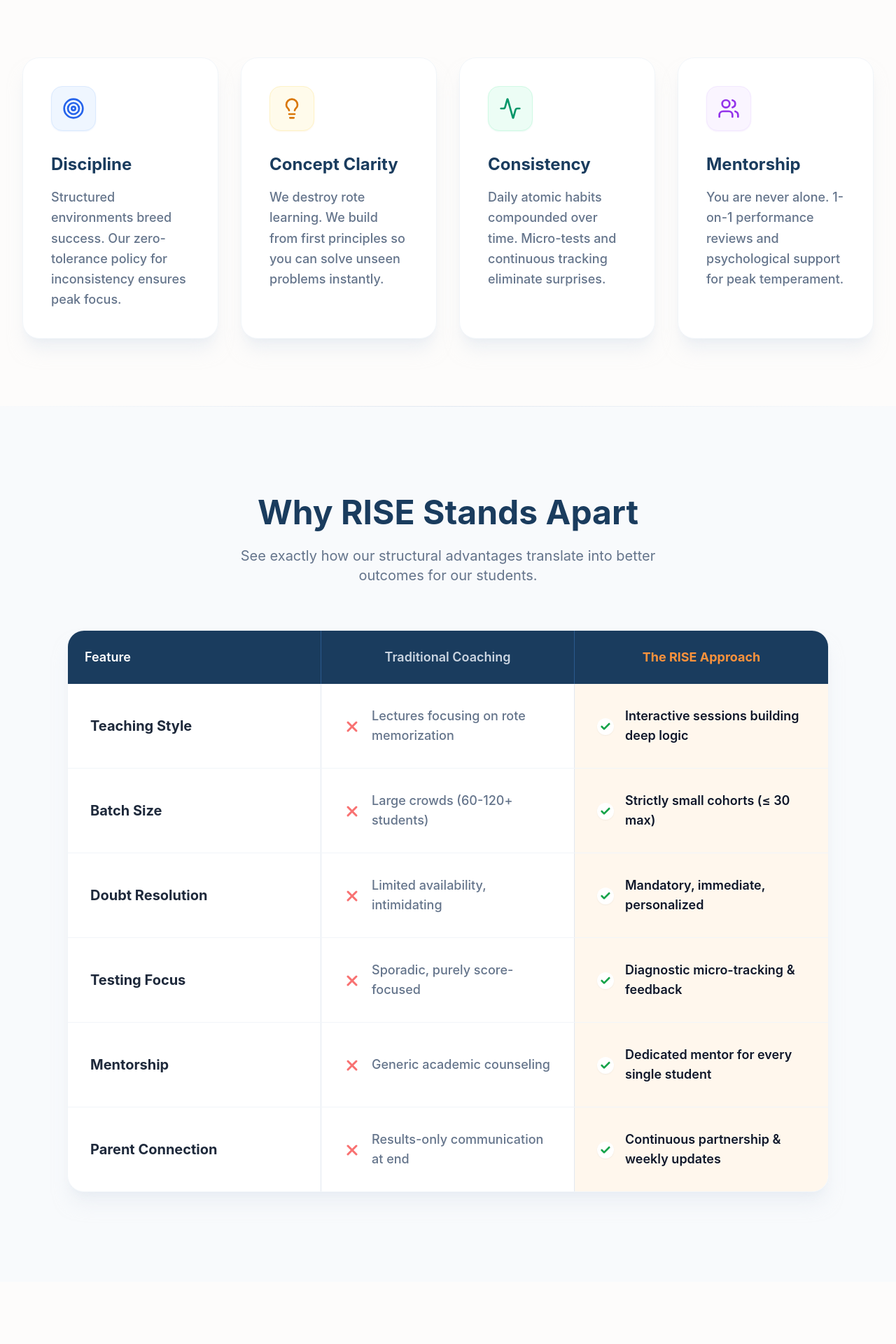
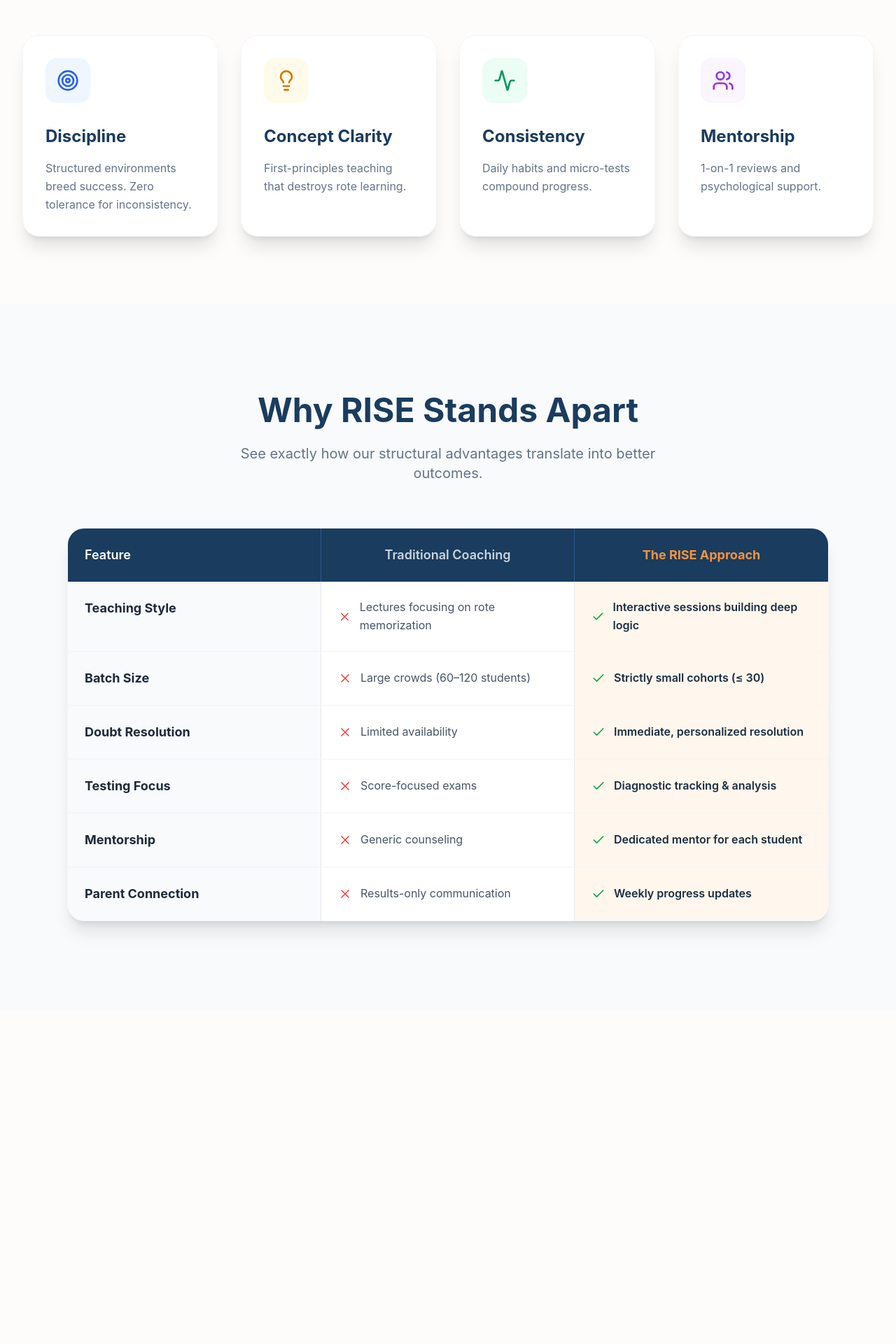
Before and after one commit to aali2k7/Rise, a Next.js app: page /approach in a window 1280 px wide. Shown: the part 660-2580 px from the top of the page at 70% size. Built offline with nearby package versions, Linux system fonts and the light colour scheme.

Commit message:
Mobile Ui tweaks V2

```diff
--- a/app/approach/page.tsx
+++ b/app/approach/page.tsx
@@ -8,7 +8,8 @@
 
 export const metadata: Metadata = {
   title: "Teaching Approach | RISE",
-  description: "Discover our unique teaching methodology built on discipline, concept clarity, consistency, and mentorship.",
+  description:
+    "Discover our unique teaching methodology built on discipline, concept clarity, consistency, and mentorship.",
   alternates: {
     canonical: "/approach",
   },
@@ -18,15 +19,16 @@
   return (
     <div className="min-h-screen bg-[#FDFCFB] overflow-hidden">
 
-      {/* 1. HERO SECTION */}
+      {/* HERO */}
       <section className="relative pt-32 pb-20 lg:pt-48 lg:pb-32 overflow-hidden">
-        {/* Background Decorative Elements */}
+
         <div className="absolute top-0 left-0 w-full h-full overflow-hidden -z-10">
-          <div className="absolute -top-[10%] -right-[5%] w-[40%] h-[50%] rounded-full bg-orange-100/50 blur-3xl opacity-70" />
-          <div className="absolute top-[20%] -left-[10%] w-[30%] h-[40%] rounded-full bg-blue-100/50 blur-3xl opacity-60" />
+          <div className="absolute -top-[10%] -right-[5%] w-[40%] h-[50%] rounded-full bg-orange-100 blur-3xl opacity-70" />
+          <div className="absolute top-[20%] -left-[10%] w-[30%] h-[40%] rounded-full bg-blue-100 blur-3xl opacity-60" />
         </div>
 
         <div className="max-w-5xl mx-auto px-6 text-center relative z-10">
+
           <div className="inline-flex items-center gap-2 px-4 py-2 rounded-full bg-white border border-slate-200 shadow-sm text-orange-600 font-bold text-sm mb-8 scroll-reveal">
             <span className="relative flex h-2.5 w-2.5">
               <span className="animate-ping absolute inline-flex h-full w-full rounded-full bg-orange-400 opacity-75"></span>
@@ -35,176 +37,175 @@
             The RISE Methodology
           </div>
 
-          <h1 className="text-4xl sm:text-6xl lg:text-7xl font-extrabold text-[#1A3C5E] tracking-tight mb-8 scroll-reveal" style={{ transitionDelay: '100ms' }}>
-            Not Just Teaching.<br className="hidden sm:block" />
+          <h1 className="text-4xl sm:text-6xl lg:text-7xl font-extrabold text-[#1A3C5E] tracking-tight mb-8 scroll-reveal">
+            Not Just Teaching.
+            <br className="hidden sm:block" />
             <span className="text-transparent bg-clip-text bg-gradient-to-r from-orange-500 to-amber-500">
               Cognitive Engineering.
             </span>
           </h1>
 
-          <p className="text-lg sm:text-2xl text-slate-600 max-w-3xl mx-auto leading-relaxed scroll-reveal font-medium" style={{ transitionDelay: '200ms' }}>
-            A rigorous, battle-tested ecosystem built on <strong className="text-slate-800">discipline</strong>, <strong className="text-slate-800">concept clarity</strong>, <strong className="text-slate-800">consistency</strong>, and <strong className="text-slate-800">mentorship</strong>. We don&apos;t just prepare you for exams; we rewire how you think.
+          <p className="text-lg sm:text-2xl text-slate-600 max-w-3xl mx-auto leading-relaxed scroll-reveal font-medium">
+            A rigorous ecosystem built on <strong className="text-slate-800">discipline</strong>,
+            <strong className="text-slate-800"> concept clarity</strong>,
+            <strong className="text-slate-800"> consistency</strong>, and
+            <strong className="text-slate-800"> mentorship</strong>.
           </p>
         </div>
       </section>
 
-      {/* 2. CORE PILLARS OVERLAP */}
+      {/* PILLARS */}
       <section className="relative z-20 pb-24">
         <div className="max-w-7xl mx-auto px-6 lg:px-8">
           <div className="grid grid-cols-1 md:grid-cols-2 lg:grid-cols-4 gap-6 lg:gap-8">
+
             <PillarCard
-              delay="0"
               icon={Target}
               title="Discipline"
-              desc="Structured environments breed success. Our zero-tolerance policy for inconsistency ensures peak focus."
+              desc="Structured environments breed success. Zero tolerance for inconsistency."
               color="blue"
             />
+
             <PillarCard
-              delay="100ms"
               icon={Lightbulb}
               title="Concept Clarity"
-              desc="We destroy rote learning. We build from first principles so you can solve unseen problems instantly."
+              desc="First-principles teaching that destroys rote learning."
               color="amber"
             />
+
             <PillarCard
-              delay="200ms"
               icon={Activity}
               title="Consistency"
-              desc="Daily atomic habits compounded over time. Micro-tests and continuous tracking eliminate surprises."
+              desc="Daily habits and micro-tests compound progress."
               color="emerald"
             />
+
             <PillarCard
-              delay="300ms"
               icon={Users}
               title="Mentorship"
-              desc="You are never alone. 1-on-1 performance reviews and psychological support for peak temperament."
+              desc="1-on-1 reviews and psychological support."
               color="purple"
             />
+
           </div>
         </div>
       </section>
 
-      {/* 3. COMPARISON SECTION */}
+      {/* COMPARISON */}
       <section className="py-24 lg:py-32 bg-slate-50 relative">
-        <div className="absolute top-0 left-0 w-full h-px bg-gradient-to-r from-transparent via-slate-200 to-transparent" />
 
         <div className="max-w-6xl mx-auto px-6 lg:px-8">
+
           <div className="text-center mb-16 scroll-reveal">
-            <h2 className="text-3xl md:text-5xl font-bold text-[#1A3C5E] mb-6">Why RISE Stands Apart</h2>
-            <p className="text-lg md:text-xl text-slate-500 max-w-2xl mx-auto">See exactly how our structural advantages translate into better outcomes for our students.</p>
+            <h2 className="text-3xl md:text-5xl font-bold text-[#1A3C5E] mb-6">
+              Why RISE Stands Apart
+            </h2>
+            <p className="text-lg md:text-xl text-slate-500 max-w-2xl mx-auto">
+              See exactly how our structural advantages translate into better outcomes.
+            </p>
           </div>
 
-          <div className="bg-white rounded-3xl shadow-xl shadow-slate-200/50 border border-slate-100 overflow-hidden scroll-reveal">
-            {/* Table Header */}
-            <div className="grid grid-cols-1 lg:grid-cols-3 bg-[#1A3C5E] text-white hidden lg:grid">
-              <div className="p-6 font-semibold text-lg border-r border-[#2A5A8E]">Feature</div>
-              <div className="p-6 font-semibold text-lg text-center border-r border-[#2A5A8E] text-slate-300">Traditional Coaching</div>
-              <div className="p-6 font-bold text-lg text-center text-orange-400">The RISE Approach</div>
+          <div className="bg-white rounded-3xl shadow-xl border border-slate-100 overflow-hidden">
+
+            <div className="grid grid-cols-3 bg-[#1A3C5E] text-white hidden lg:grid">
+              <div className="p-6 font-semibold text-lg border-r border-[#2A5A8E]">
+                Feature
+              </div>
+              <div className="p-6 font-semibold text-lg text-center border-r border-[#2A5A8E] text-slate-300">
+                Traditional Coaching
+              </div>
+              <div className="p-6 font-bold text-lg text-center text-orange-400">
+                The RISE Approach
+              </div>
             </div>
 
-            {/* Table Body */}
             <div className="divide-y divide-slate-100">
+
               <ComparisonRow
                 feature="Teaching Style"
                 traditional="Lectures focusing on rote memorization"
                 rise="Interactive sessions building deep logic"
               />
+
               <ComparisonRow
                 feature="Batch Size"
-                traditional="Large crowds (60-120+ students)"
-                rise="Strictly small cohorts (≤ 30 max)"
+                traditional="Large crowds (60–120 students)"
+                rise="Strictly small cohorts (≤ 30)"
               />
+
               <ComparisonRow
                 feature="Doubt Resolution"
-                traditional="Limited availability, intimidating"
-                rise="Mandatory, immediate, personalized"
+                traditional="Limited availability"
+                rise="Immediate, personalized resolution"
               />
+
               <ComparisonRow
                 feature="Testing Focus"
-                traditional="Sporadic, purely score-focused"
-                rise="Diagnostic micro-tracking & feedback"
+                traditional="Score-focused exams"
+                rise="Diagnostic tracking & analysis"
               />
+
               <ComparisonRow
                 feature="Mentorship"
-                traditional="Generic academic counseling"
-                rise="Dedicated mentor for every single student"
+                traditional="Generic counseling"
+                rise="Dedicated mentor for each student"
               />
+
               <ComparisonRow
                 feature="Parent Connection"
-                traditional="Results-only communication at end"
-                rise="Continuous partnership & weekly updates"
+                traditional="Results-only communication"
+                rise="Weekly progress updates"
               />
+
             </div>
           </div>
         </div>
       </section>
 
-      {/* 4. PROCESS FLOW */}
-      <section className="py-24 lg:py-32 relative overflow-hidden">
+      {/* PROCESS */}
+      <section className="py-24 lg:py-32">
+
         <div className="max-w-7xl mx-auto px-6 lg:px-8">
-          <div className="text-center mb-24 scroll-reveal">
-            <h2 className="text-3xl md:text-5xl font-bold text-[#1A3C5E] mb-6">The Path to Mastery</h2>
-            <p className="text-lg md:text-xl text-slate-500 max-w-2xl mx-auto">A systematic, scientifically designed pipeline that transforms potential into top-tier ranks.</p>
+
+          <div className="text-center mb-24">
+            <h2 className="text-3xl md:text-5xl font-bold text-[#1A3C5E] mb-6">
+              The Path to Mastery
+            </h2>
           </div>
 
-          <div className="relative">
-            {/* Connecting Line (Desktop) */}
-            <div className="hidden lg:block absolute top-[48px] left-[10%] right-[10%] h-[3px] bg-gradient-to-r from-slate-100 via-orange-300 to-slate-100 -z-10" />
+          <div className="grid grid-cols-1 md:grid-cols-2 lg:grid-cols-5 gap-12">
 
-            <div className="grid grid-cols-1 md:grid-cols-2 lg:grid-cols-5 gap-12 lg:gap-6 relative z-10">
-              <ProcessStep
-                num="01"
-                icon={Focus}
-                title="Establish"
-                desc="Core baseline assessment & target setting."
-                delay="0ms"
-              />
-              <ProcessStep
-                num="02"
-                icon={BookOpen}
-                title="Absorb"
-                desc="Immersive concept acquisition from experts."
-                delay="100ms"
-              />
-              <ProcessStep
-                num="03"
-                icon={Brain}
-                title="Apply"
-                desc="Rigorous, graded problem-solving drills."
-                delay="200ms"
-              />
-              <ProcessStep
-                num="04"
-                icon={TrendingUp}
-                title="Diagnose"
-                desc="High-frequency testing with analysis."
-                delay="300ms"
-              />
-              <ProcessStep
-                num="05"
-                icon={Award}
-                title="Conquer"
-                desc="Iterative refinement leading to peak ranks."
-                delay="400ms"
-              />
-            </div>
+            <ProcessStep num="01" icon={Focus} title="Establish" desc="Baseline assessment." />
+            <ProcessStep num="02" icon={BookOpen} title="Absorb" desc="Concept acquisition." />
+            <ProcessStep num="03" icon={Brain} title="Apply" desc="Rigorous problem solving." />
+            <ProcessStep num="04" icon={TrendingUp} title="Diagnose" desc="Testing & analytics." />
+            <ProcessStep num="05" icon={Award} title="Conquer" desc="Rank optimization." />
+
           </div>
         </div>
       </section>
 
-      {/* CTA SECTION */}
-      <section className="py-24 lg:py-32 bg-[#1A3C5E] relative overflow-hidden">
-        <div className="absolute inset-0 bg-[url('/grid-pattern.svg')] opacity-10"></div>
-        <div className="absolute -top-[50%] -right-[10%] w-[50%] h-[100%] rounded-full bg-orange-500/10 blur-[100px]" />
+      {/* CTA */}
+      <section className="py-24 lg:py-32 bg-[#1A3C5E]">
 
-        <div className="max-w-5xl mx-auto px-6 text-center relative z-10 scroll-reveal">
-          <h2 className="text-4xl md:text-6xl font-bold text-white mb-8">Experience the RISE Difference</h2>
+        <div className="max-w-5xl mx-auto px-6 text-center">
+
+          <h2 className="text-4xl md:text-6xl font-bold text-white mb-8">
+            Experience the RISE Difference
+          </h2>
+
           <p className="text-slate-300 text-xl font-medium mb-12 max-w-3xl mx-auto">
-            Stop gambling with your future. Join the system that consistently architects top ranks in JEE and NEET.
+            Stop gambling with your future. Join the system that architects top ranks.
           </p>
-          <a href="/enquire" className="inline-flex items-center justify-center gap-3 bg-gradient-to-r from-orange-500 to-orange-600 hover:from-orange-400 hover:to-orange-500 text-white px-10 py-5 rounded-2xl font-bold text-lg transition-all hover:scale-105 shadow-[0_0_40px_rgba(249,115,22,0.4)]">
-            Book a Free Counseling Session <ArrowRight className="w-6 h-6" />
+
+          <a
+            href="/enquire"
+            className="inline-flex items-center gap-3 bg-gradient-to-r from-orange-500 to-orange-600 text-white px-10 py-5 rounded-2xl font-bold text-lg transition-all hover:scale-105"
+          >
+            Book a Free Counseling Session
+            <ArrowRight className="w-6 h-6" />
           </a>
+
         </div>
       </section>
 
@@ -212,65 +213,80 @@
   );
 }
 
-// --- SUB-COMPONENTS ---
+/* COMPONENTS */
 
-function PillarCard({ icon: Icon, title, desc, color, delay }: any) {
+function PillarCard({ icon: Icon, title, desc, color }: any) {
+
   const colorMap: any = {
-    blue: "bg-blue-50 text-blue-600 border-blue-100 shadow-blue-500/10",
-    amber: "bg-amber-50 text-amber-600 border-amber-100 shadow-amber-500/10",
-    emerald: "bg-emerald-50 text-emerald-600 border-emerald-100 shadow-emerald-500/10",
-    purple: "bg-purple-50 text-purple-600 border-purple-100 shadow-purple-500/10"
+    blue: "bg-blue-50 text-blue-600",
+    amber: "bg-amber-50 text-amber-600",
+    emerald: "bg-emerald-50 text-emerald-600",
+    purple: "bg-purple-50 text-purple-600",
   };
 
   return (
-    <div
-      className="group bg-white p-8 lg:p-10 rounded-3xl border border-slate-100 shadow-xl shadow-slate-200/50 hover:shadow-2xl hover:shadow-slate-200 hover:-translate-y-2 transition-all duration-300 scroll-reveal"
-      style={{ transitionDelay: delay }}
-    >
-      <div className={`w-16 h-16 rounded-2xl flex items-center justify-center mb-8 shadow-sm border ${colorMap[color]}`}>
-        <Icon strokeWidth={2} className="w-8 h-8" />
+    <div className="group bg-white p-8 rounded-3xl border border-slate-100 shadow-xl hover:-translate-y-2 transition">
+
+      <div className={`w-16 h-16 rounded-2xl flex items-center justify-center mb-8 ${colorMap[color]}`}>
+        <Icon className="w-8 h-8" />
       </div>
-      <h3 className="text-2xl font-bold text-[#1A3C5E] mb-4 group-hover:text-orange-500 transition-colors">
+
+      <h3 className="text-2xl font-bold text-[#1A3C5E] mb-4">
         {title}
       </h3>
-      <p className="text-slate-500 leading-relaxed font-medium text-lg">
+
+      <p className="text-slate-500 leading-relaxed">
         {desc}
       </p>
+
     </div>
   );
 }
 
 function ComparisonRow({ feature, traditional, rise }: any) {
   return (
-    <div className="grid grid-cols-1 lg:grid-cols-3 hover:bg-slate-50 transition-colors">
-      <div className="p-5 lg:p-8 font-bold text-lg lg:text-xl text-slate-800 border-b lg:border-b-0 lg:border-r border-slate-200 flex items-center bg-slate-50/50 lg:bg-transparent group-hover:bg-white transition-colors">
+    <div className="grid grid-cols-1 lg:grid-cols-3 hover:bg-slate-50 transition">
+
+      <div className="p-6 font-bold text-lg text-slate-800 border-r border-slate-200 bg-slate-50">
         {feature}
       </div>
-      <div className="p-5 lg:p-8 border-b lg:border-b-0 lg:border-r border-slate-200 flex items-center gap-3 lg:gap-4">
-        <X className="w-5 h-5 lg:w-6 lg:h-6 text-red-400 shrink-0 mt-0.5" strokeWidth={3} />
-        <span className="font-medium text-sm lg:text-lg text-slate-500">{traditional}</span>
+
+      <div className="p-6 border-r border-slate-200 flex items-center gap-3">
+        <X className="w-5 h-5 text-red-500" />
+        <span className="text-slate-600">{traditional}</span>
       </div>
-      <div className="p-5 lg:p-8 font-semibold bg-orange-50/50 lg:bg-orange-50 flex items-center gap-3 lg:gap-4">
-        <Check className="w-5 h-5 lg:w-6 lg:h-6 text-green-600 shrink-0 mt-0.5 shadow-sm rounded-full bg-white p-1" strokeWidth={4} />
-        <span className="text-sm lg:text-lg text-slate-900">{rise}</span>
+
+      <div className="p-6 bg-orange-50 flex items-center gap-3 font-semibold">
+        <Check className="w-5 h-5 text-green-600" />
+        <span>{rise}</span>
       </div>
+
     </div>
   );
 }
 
-function ProcessStep({ num, icon: Icon, title, desc, delay }: any) {
+function ProcessStep({ num, icon: Icon, title, desc }: any) {
   return (
-    <div className="flex flex-col items-center text-center scroll-reveal relative group" style={{ transitionDelay: delay }}>
-      {/* Icon Circle */}
-      <div className="w-24 h-24 lg:w-28 lg:h-28 rounded-full bg-white border border-slate-200 shadow-xl shadow-slate-200/50 flex flex-col items-center justify-center mb-6 relative z-10 group-hover:-translate-y-2 transition-transform duration-300">
-        <div className="absolute -top-2 -right-2 bg-[#1A3C5E] text-white text-sm font-bold px-3 py-1 rounded-xl shadow-sm border border-[#2A5A8E]">
+    <div className="flex flex-col items-center text-center">
+
+      <div className="w-24 h-24 rounded-full bg-white border shadow flex items-center justify-center mb-6 relative">
+
+        <div className="absolute -top-2 -right-2 bg-[#1A3C5E] text-white text-sm font-bold px-3 py-1 rounded-xl">
           {num}
         </div>
-        <Icon className="w-10 h-10 lg:w-12 lg:h-12 text-orange-500" strokeWidth={1.5} />
+
+        <Icon className="w-10 h-10 text-orange-500" />
+
       </div>
 
-      <h4 className="text-xl lg:text-2xl font-bold text-[#1A3C5E] mb-3">{title}</h4>
-      <p className="text-slate-500 text-base leading-relaxed max-w-[220px] font-medium">{desc}</p>
+      <h4 className="text-xl font-bold text-[#1A3C5E] mb-3">
+        {title}
+      </h4>
+
+      <p className="text-slate-500 max-w-[220px]">
+        {desc}
+      </p>
+
     </div>
   );
 }
```
